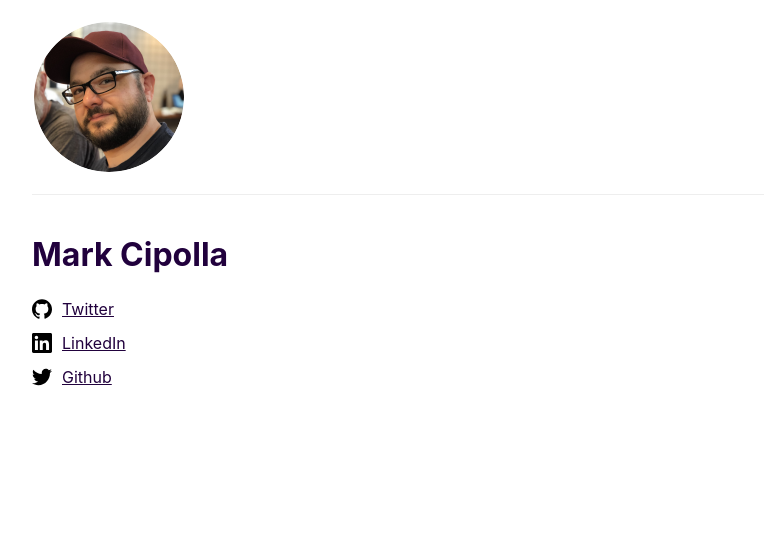
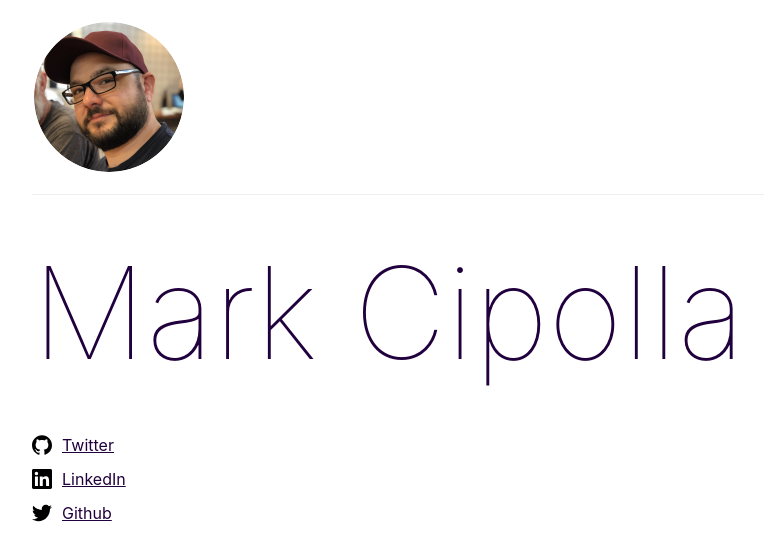
Before and after one commit to markcipolla/markcipolla.com, a Next.js app: page / in a window 1280 px wide. Shown: the top 560 px of the page, without its empty margins (108-872 px from the left). Built offline with nearby package versions, Linux system fonts and the light colour scheme.

Commit message:
Add h1 page title css

```diff
--- a/styles/globals.css
+++ b/styles/globals.css
@@ -15,6 +15,12 @@ a:hover {
   color: #17288F;
 }
 
+h1 {
+  font-weight: 100;
+  font-size: 10vw;
+  line-height: 0.5;
+}
+
 * {
   box-sizing: border-box;
 }
```
